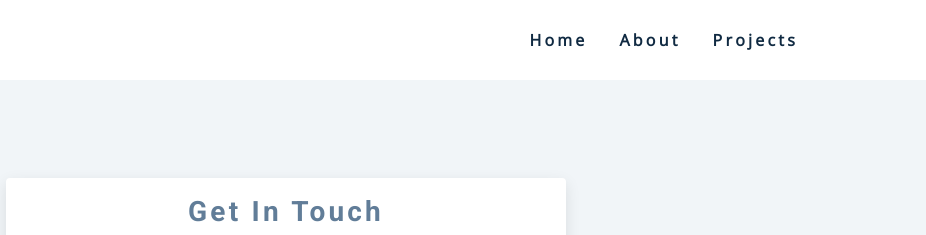
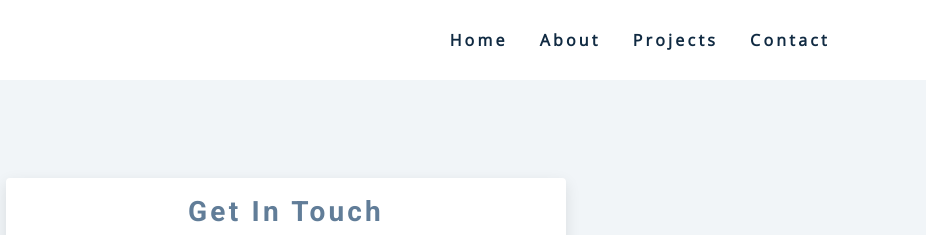
Before and after one commit to mmassetti/portfolio-gatsbyjs, a Gatsby site: page /contact in a window 1280 px wide. Shown: the top 235 px of the page, 354-1280 px from the left. Built offline with nearby package versions, Linux system fonts and the light colour scheme; Gatsby itself is replaced by a stand-in of ours.

Commit message:
added missing contact link

```diff
--- a/src/constants/links.js
+++ b/src/constants/links.js
@@ -23,7 +23,7 @@ const data = [
   // },
   {
     id: 5,
-    text: " ",
+    text: "contact",
     url: "/contact/",
   },
 ]
```
